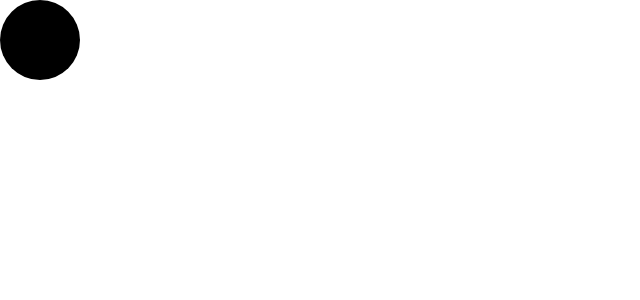
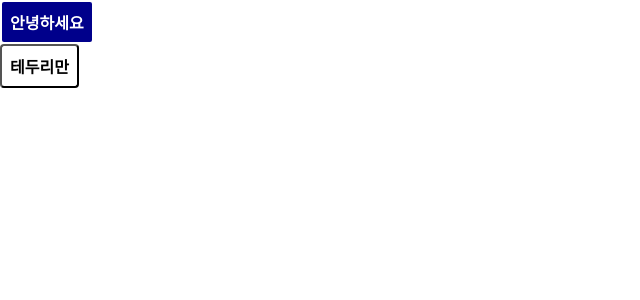
Before and after one commit to che-ri/React-Practice, a React (Create React App) app in the folder styling-react/: page / in a window 1280 px wide. Shown: the top 300 px of the page, without its empty margins (0-640 px from the left). Built offline with nearby package versions, Linux system fonts and the light colour scheme.

Commit message:
[컴포넌트 스타일링] 스타일드 컴포넌트 적용

```diff
--- a/styling-react/src/StyledComponent.js
+++ b/styling-react/src/StyledComponent.js
@@ -1,15 +1,41 @@
 import React from "react";
-import styled, { css } from "styled-components";
+import styled, {css} from "styled-components";
 
-const Circle = styled.div`
-width: 5rem;
-height: 5rem;
-background: black;
-border-radius: 50%;
+const Button = styled.button`
+  background: white;
+  color: black;
+  border-radius: 4px;
+  padding: 0.5rem;
+  display: flex;
+  align-items: center;
+  justify-content: center;
+  box-sizing: border-box;
+  font-size: 1rem;
+  font-weight: 600;
+
+/* & 문자를 사용하여 Sass처럼 자기 자신 선택 가능 */
+  &:hover {
+    background: rgba(255, 255, 255, 0.9);
+  }
+
+/* 다음 코드는 inverted 값이 true일 때 특정 스타일을 부여해 줍니다. */
+${props =>props.inverted &&css
+    `
+      background: darkblue;
+      border: 2px solid white;
+      color: white;
+      &:hover {
+        background: white;
+        color: black;
+
+    `}
 `;
 
-function StyledComponent(){
-    return <Circle/>
-}
+const StyledComponent =() =>(
+    <div color="blue" >
+        <Button inverted={true}>안녕하세요</Button>
+        <Button>테두리만</Button>
+    </div>
+);
 
 export default StyledComponent;
```
